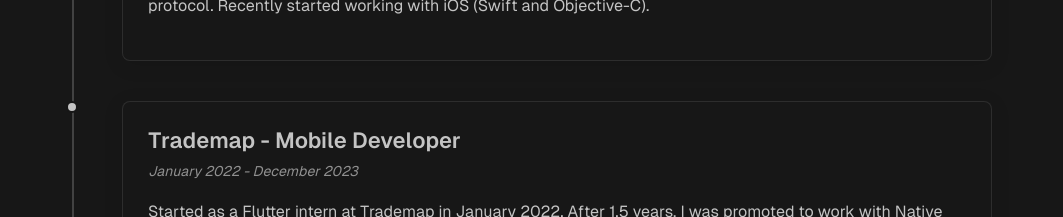
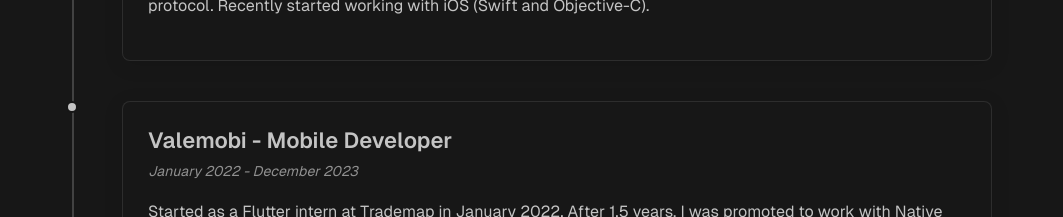
Before and after one commit to gcomartins/my-website, a Next.js app: page / in a window 1280 px wide. Shown: the part 1680-1897 px from the top of the page, without its empty margins (108-1171 px from the left). Built offline with nearby package versions, Linux system fonts and the light colour scheme.

Commit message:
TradeMap -> ValeMobi

```diff
--- a/src/app/components/experience/experience.tsx
+++ b/src/app/components/experience/experience.tsx
@@ -45,9 +45,9 @@
                 <div style={myStyles.experienceItem} className="animate-fadeIn fade-delay-1">
                     <div style={myStyles.timelineDot}></div>
                     <div style={myStyles.experienceContent} className="experience-card">
-                        <h3 style={myStyles.companyTitle}>{intl.getExperienceItemTrademapTitle()}</h3>
-                        <span style={myStyles.period}>{intl.getExperienceItemTrademapPeriod()}</span>
-                        <p style={myStyles.description}>{intl.getExperienceItemTrademapDescription()}</p>
+                        <h3 style={myStyles.companyTitle}>{intl.getExperienceItemValemobiTitle()}</h3>
+                        <span style={myStyles.period}>{intl.getExperienceItemValemobiPeriod()}</span>
+                        <p style={myStyles.description}>{intl.getExperienceItemValemobiDescription()}</p>
                     </div>
                 </div>
             </div>
--- a/src/app/intl/language.ts
+++ b/src/app/intl/language.ts
@@ -12,9 +12,9 @@
     getMyExperienceLabel(): string
     getMyProjectsLabel(): string
     getTooltipOnImageLabel(): string
-    getExperienceItemTrademapTitle(): string
-    getExperienceItemTrademapPeriod(): string
-    getExperienceItemTrademapDescription(): string
+    getExperienceItemValemobiTitle(): string
+    getExperienceItemValemobiPeriod(): string
+    getExperienceItemValemobiDescription(): string
     getExperienceItemBBTitle(): string
     getExperienceItemBBPeriod(): string
     getExperienceItemBBDescription(): string
--- a/src/app/intl/languages/en.ts
+++ b/src/app/intl/languages/en.ts
@@ -40,13 +40,13 @@
     getTooltipOnImageLabel(): string {
         return "Literally me!"
     }
-    getExperienceItemTrademapTitle(): string {
-        return "Trademap - Mobile Developer"
+    getExperienceItemValemobiTitle(): string {
+        return "Valemobi - Mobile Developer"
     }
-    getExperienceItemTrademapPeriod(): string {
+    getExperienceItemValemobiPeriod(): string {
         return "January 2022 - December 2023"
     }
-    getExperienceItemTrademapDescription(): string {
+    getExperienceItemValemobiDescription(): string {
         return "Started as a Flutter intern at Trademap in January 2022. After 1.5 years, I was promoted to work with Native Android for B2B applications. Led the integration of Design System with Figma using FigmaTokens and TokenDictionary, increasing productivity of Design and Mobile teams with dynamic themes. Worked on applications for financial institutions like Ágora Investimentos, where I developed a PoC using Jetpack Compose."
     }
     getExperienceItemBBTitle(): string {
--- a/src/app/intl/languages/pt.ts
+++ b/src/app/intl/languages/pt.ts
@@ -40,13 +40,13 @@
     getTooltipOnImageLabel(): string {
         return "Literalmente eu!"
     }
-    getExperienceItemTrademapTitle(): string {
-        return "Trademap - Desenvolvedor Mobile"
+    getExperienceItemValemobiTitle(): string {
+        return "Valemobi - Desenvolvedor Mobile"
     }
-    getExperienceItemTrademapPeriod(): string {
+    getExperienceItemValemobiPeriod(): string {
         return "Janeiro 2022 - Dezembro 2023"
     }
-    getExperienceItemTrademapDescription(): string {
+    getExperienceItemValemobiDescription(): string {
         return "Comecei como estagiário de Flutter na Trademap em janeiro de 2022. Após 1,5 anos, fui promovido para trabalhar com Android Nativo em aplicações B2B. Liderei a integração do Design System com o Figma usando FigmaTokens e TokenDictionary, aumentando a produtividade dos times de Design e Mobile com temas dinâmicos. Trabalhei em aplicativos para instituições financeiras como a Ágora Investimentos, onde desenvolvi uma PoC utilizando Jetpack Compose."
     }
     getExperienceItemBBTitle(): string {
```
